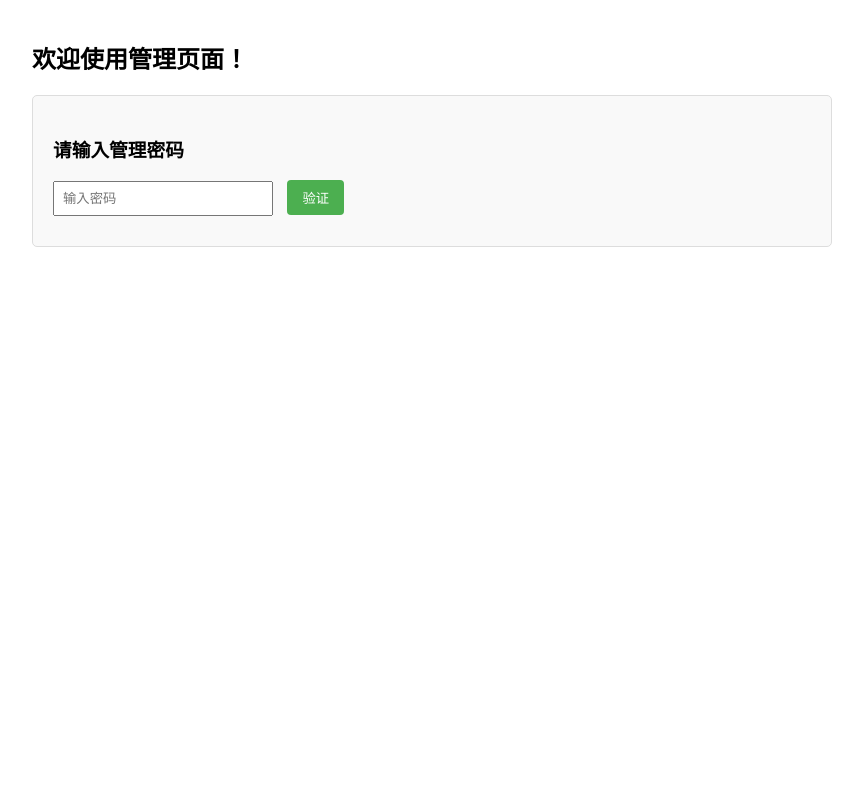
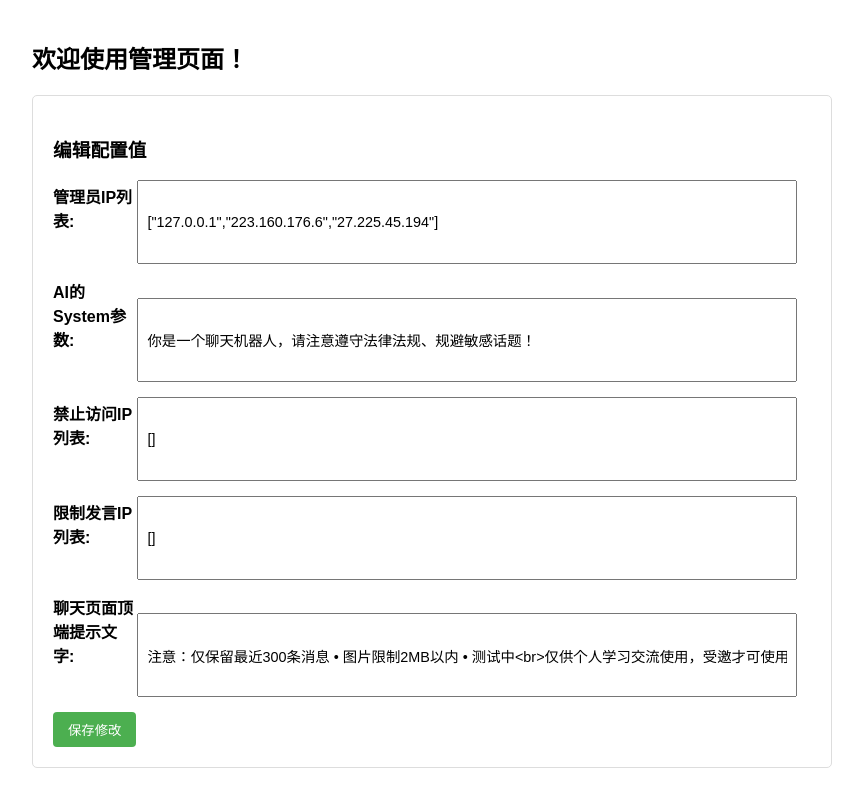
Before and after one commit to DongSX1217/ProvisionalOnlineChat, a Flask app: page /manage in a window 1280 px wide. Shown: the whole page, without its empty margins (208-1071 px from the left). Run offline with Flask 3, Linux system fonts and the light colour scheme; parts of the project's set-up code (start-up, migrations or seed data) failed here and were passed over.

Commit message:
chore: 优化管理页面

```diff
--- a/app.py
+++ b/app.py
@@ -137,7 +137,13 @@ class Pages:
     @app.route('/manage')
     def manage_html():
         """管理页面"""
-        return render_template('manage.html')
+         # 只渲染变量，不做权限校验，前端可直接展示
+        return render_template(
+            'manage.html',
+            config_vars=config_values,
+            var_descriptions={name: data['description'] for name, data in CONFIG_VARS.items()},
+            var_types={name: data.get('type', 'string') for name, data in CONFIG_VARS.items()}
+        )
 
     @app.route('/news')
     def news():
@@ -574,6 +580,9 @@ class Config:
         global config_values
         try:
             data = request.get_json() # 获取JSON数据
+            password = data.pop('_password', None) # 取出密码字段
+            if not password or password != SECRET_PASSWORD:
+                return jsonify({'status': 'error', 'message': '密码错误，无法保存！'}), 403
             if not data:
                 return jsonify({'status': 'error', 'message': '无效的JSON数据'}), 400
 
--- a/static/js/manage.js
+++ b/static/js/manage.js
@@ -1,72 +1,26 @@
 $(document).ready(function() {
-    // 密码验证
-    $('#submitPassword').click(function() {
-        const password = $('#passwordInput').val();
-        if (!password) {
-            $('#errorMessage').text('请输入密码');
-            return;
-        }
-
-        $.ajax({
-            url: '/api/check_password',
-            method: 'POST',
-            data: { password: password },
-            success: function(response) {
-                if (response.status === 'success') {
-                    // 密码正确，显示结果和编辑表单
-                    $('#errorMessage').text('');
-                    displayVariables(response);
-                    $('#resultContainer').show();
-                    $('#editContainer').show();
-                } else {
-                    // 密码错误
-                    $('#errorMessage').text(response.message);
-                    $('#resultContainer').hide();
-                    $('#editContainer').hide();
-                }
-            },
-            error: function(xhr, status, error) {
-                let message = '验证密码时出错';
-                if (xhr.responseJSON && xhr.responseJSON.message) {
-                    message = xhr.responseJSON.message;
-                }
-                $('#errorMessage').text(message);
-            }
-        });
+    // 页面加载直接渲染变量和编辑表单
+    displayVariables({
+        config_vars: configVars,
+        var_descriptions: varDescriptions,
+        var_types: varTypes
     });
 
-    // 显示变量值
+    // 显示变量值和编辑表单
     function displayVariables(data) {
-        const resultContainer = $('#resultContainer');
         const editContainer = $('#editContainer');
-
-        // 清空容器
-        resultContainer.empty();
         editContainer.empty();
-
-        // 添加标题
-        resultContainer.append('<h3>当前配置值：</h3>');
         editContainer.append('<h3>编辑配置值</h3>');
-
-        // 遍历所有配置变量
         for (const [name, value] of Object.entries(data.config_vars)) {
             const description = data.var_descriptions?.[name] || name;
             const type = data.var_types?.[name] || 'string';
             const displayValue = Array.isArray(value) ? JSON.stringify(value) : value;
-
-            // 显示当前值
-            resultContainer.append(
-                `<p><strong>${description}:</strong> <span class="value-${name}">${displayValue}</span></p>`
-            );
-
-            // 添加编辑表单，根据类型提供不同的输入方式
             let inputElement = '';
             if (type === 'array') {
                 inputElement = `<input type="text" value='${displayValue.replace(/'/g, "\\'")}' placeholder="格式: [\\\"IP1\\\",\\\"IP2\\\"] 或 IP1,IP2">`;
             } else {
                 inputElement = `<input type="text" value='${displayValue.replace(/'/g, "\\'")}'>`;
             }
-
             editContainer.append(`
                 <div class="form-group edit-form-group" data-name="${name}" data-type="${type}">
                     <label>${description}:</label>
@@ -74,39 +28,34 @@ $(document).ready(function() {
                 </div>
             `);
         }
-
-        // 添加保存按钮
         editContainer.append('<button id="saveChanges">保存修改</button>');
-        editContainer.append('<div id="saveMessage" class="success-message"></div>');
-
         // 绑定保存事件
         bindSaveEvent();
     }
 
-    // 绑定事件函数
     function bindSaveEvent() {
-        // 移除旧的监听器
         $('#saveChanges').off('click').on('click', function() {
             const formData = {};
             $('.edit-form-group').each(function() {
                 const name = $(this).data('name');
                 const type = $(this).data('type');
                 let value = $(this).find('input').val().trim();
-
-                // 根据类型处理值
                 if (type === 'array') {
                     try {
-                        // 尝试解析JSON
                         value = JSON.parse(value);
                     } catch(e) {
-                        // 如果JSON解析失败，按逗号分割
                         value = value.split(',').map(item => item.trim()).filter(item => item);
                     }
                 }
-
                 formData[name] = value;
             });
-
+            // 弹窗输入密码
+            const password = prompt('请输入管理密码：');
+            if (!password) {
+                $('#saveMessage').text('未输入密码，无法保存！').removeClass('success-message').addClass('error-message');
+                return;
+            }
+            formData._password = password; // 增加密码字段
             $.ajax({
                 url: '/config/update_variables',
                 method: 'POST',
--- a/templates/manage.html
+++ b/templates/manage.html
@@ -30,7 +30,7 @@
             padding: 20px;
             border: 1px solid #ddd;
             border-radius: 5px;
-            display: none;
+            display: block; /* ← 这里改为block */
         }
         .error-message {
             color: red;
@@ -42,8 +42,10 @@
         }
         input[type="password"], input[type="text"] {
             padding: 8px;
-            width: 200px;
+            width: 40rem;
+            height: 4rem;
             margin-right: 10px;
+            font-size: 0.9rem;
         }
         button {
             padding: 8px 15px;
@@ -68,21 +70,16 @@
 </head>
 <body>
     <h2>欢迎使用管理页面！</h2>
-
-    <div class="password-form">
-        <h3>请输入管理密码</h3>
-        <input type="password" id="passwordInput" placeholder="输入密码">
-        <button id="submitPassword">验证</button>
-        <div id="errorMessage" class="error-message"></div>
-    </div>
-
-    <div id="resultContainer" class="result-container">
-        <h3>当前配置值：</h3>
-        <!-- 动态内容 -->
-    </div>
-
     <div id="editContainer" class="edit-container">
         <!-- 编辑表单将在这里动态生成 -->
     </div>
+    <div id="saveMessage" class="success-message"></div>
+    <script>
+        // 页面加载时直接渲染变量
+        const configVars = {{ config_vars|tojson }};
+        const varDescriptions = {{ var_descriptions|tojson }};
+        const varTypes = {{ var_types|tojson }};
+    </script>
+    <script src="/static/js/manage.js"></script>
 </body>
 </html>
```
